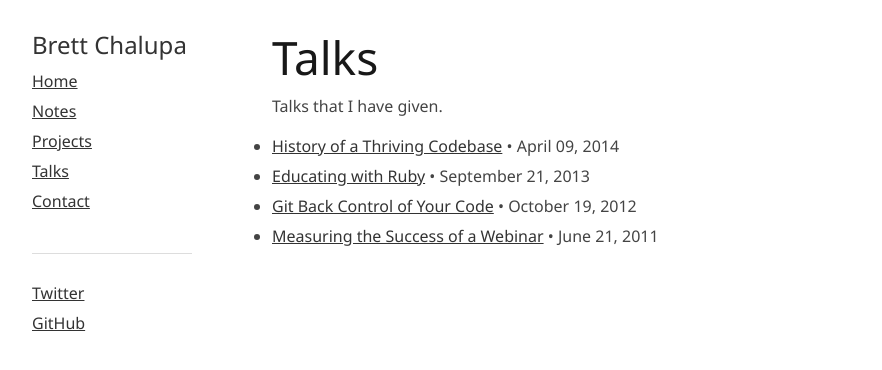
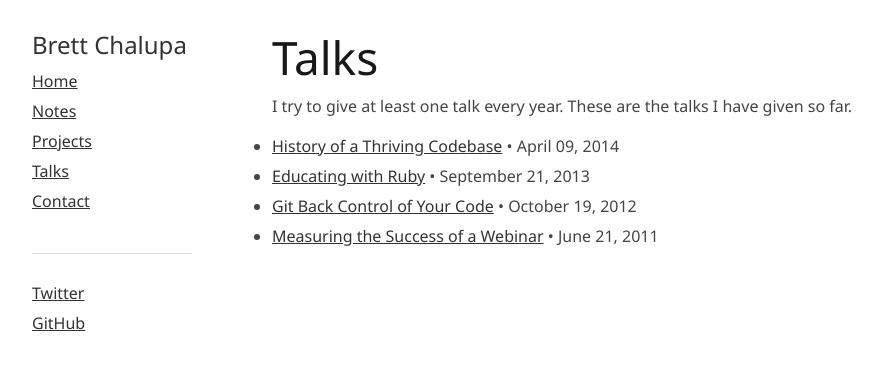
Before and after one commit to brettchalupa/brettchalupa.github.io, a Jekyll site: the page built from talks.html, in a window 1280 px wide. Shown: the top 370 px of the page, without its empty margins (138-1020 px from the left). Built offline with Jekyll 4.4.1, drawn with Linux system fonts in a browser that asks for light colours; Markdown is read by kramdown in place of the engine named in the settings.

Commit message:
Update talks page description

```diff
--- a/talks.html
+++ b/talks.html
@@ -7,7 +7,8 @@ permalink: /talks/
 <div id="notes">
   <h1>Talks</h1>
 
-  <p>Talks that I have given.</p>
+  <p>I try to give at least one talk every year. These are the talks I have
+  given so far.</p>
 
   <ul class="posts">
     {% for post in site.tags.talk %}
```
